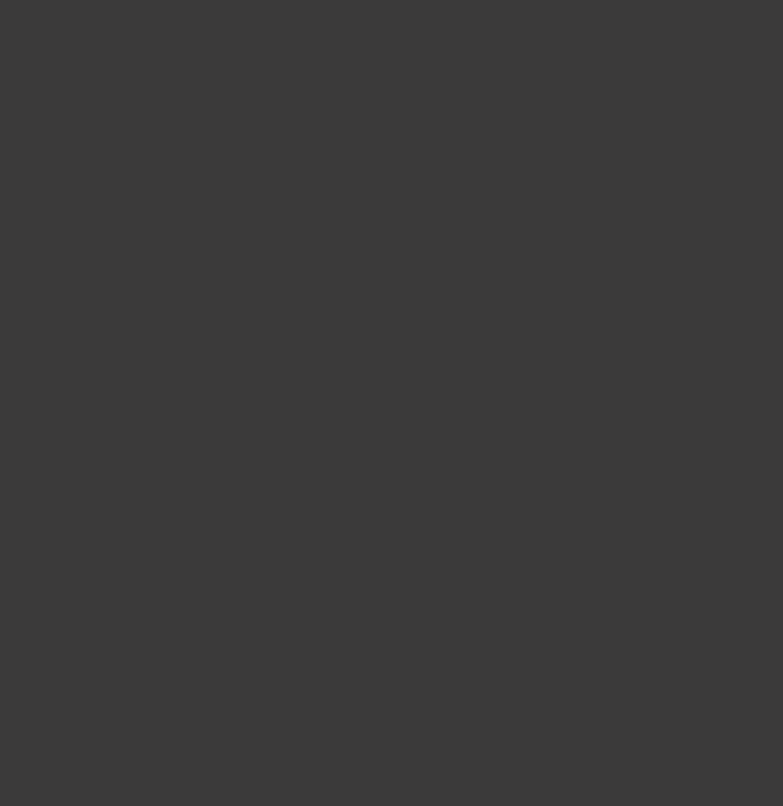
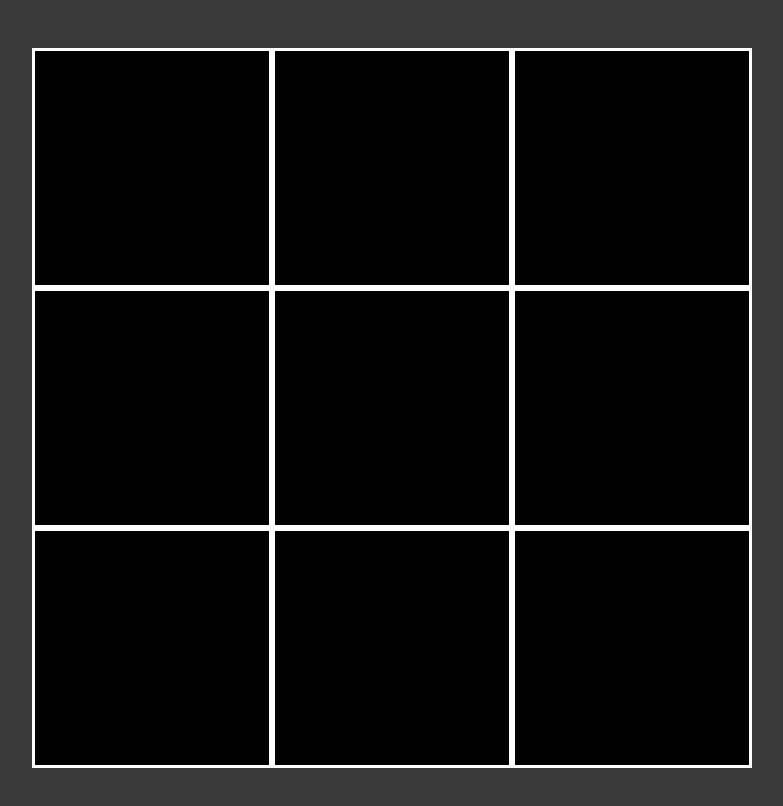
Before and after one commit to jaredaitken6/tic-tac-toe, a plain HTML site: page index.html in a window 1280 px wide. Shown: the whole page, without its empty margins (256-1039 px from the left). Drawn offline with Linux system fonts and the light colour scheme.

Commit message:
main gameplay finished

```diff
--- a/index.html
+++ b/index.html
@@ -8,6 +8,22 @@
     <script src="./script.js" defer></script>
 </head>
 <body>
-
+    <div id="gameBoard">
+        <!-- <div class="square-row">
+            <div id="square1" class="square"></div>
+            <div id="square2" class="square"></div>
+            <div id="square3" class="square"></div>
+        </div>
+        <div class="square-row">
+            <div id="square4" class="square"></div>
+            <div id="square5" class="square"></div>
+            <div id="square6" class="square"></div>
+        </div>
+        <div class="square-row">
+            <div id="square7" class="square"></div>
+            <div id="square8" class="square"></div>
+            <div id="square9" class="square"></div>
+        </div> -->
+    </div>
 </body>
 </html>
--- a/script.js
+++ b/script.js
@@ -1 +1,92 @@
-console.log('hi');
+// what are the different sections?
+/*
+there is a gameboard
+there are two players, each with their own symbol
+there are 9 separate spaces on the gameboard
+the two players take turns
+on a players turn, the player clicks one of the empty nine spots
+when the player clicks the spot, that players symbol gets put on the spot
+when a player has 3 of their symbols in a row, column or diagonally that player wins the game
+*/
+/*
+what has only one instance?
+    - game board
+what has more than one instance?
+    - players
+*/
+
+
+
+const setupGameBoard = (() => {
+    const gameBoardParent = document.querySelector('#gameBoard');
+    let squareCount = 0;
+
+    for (let i = 0; i < 3; i++) {
+        const childSquareRow = document.createElement('div');
+        childSquareRow.classList.add('square-row');
+        gameBoardParent.appendChild(childSquareRow);
+            for (let i = 0; i < 3; i++) {
+            squareCount++;
+            const childSquare = document.createElement('div');
+            childSquare.classList.add('square');
+            childSquare.id = 'square' + squareCount;
+            childSquare.textContent = '';
+            childSquareRow.appendChild(childSquare);
+        }
+    }
+})();
+
+
+function Player(title, symbol) {
+  this.title = title;
+  this.symbol = symbol;
+}
+
+let player1 = new Player('Player 1', 'X');
+let player2 = new Player('Player 2', 'O');
+
+/*
+player1 goes first
+*/
+
+console.log(document.querySelector('#square1').textContent);
+// When tile is clicked player2 places an O and player1 places an X
+// factory function
+// function gameplay() {
+//     const tileNullCount = gameBoardModule.filter(item => item === null).length;
+
+//     function playerTurn() {
+//         return tileNullCount % 2 === 0 ? 'player2' : 'player1';
+//     }
+
+//     console.log(playerTurn());
+// }
+
+// gameplay();
+
+const gameControls = (() => {
+    let squares = document.querySelectorAll('.square');
+
+
+
+    function addSymbol(e) {
+        const symbolArray = [...squares].map(element => element.textContent);
+        const blankSquaresCount = symbolArray.filter(item => item === '').length;
+
+            blankSquaresCount % 2 === 0 ? e.target.textContent = 'X' : e.target.textContent = 'O';
+
+
+        console.log(symbolArray);
+        console.log(blankSquaresCount);
+        console.log(e.target.textContent);
+    }
+
+    function clickSquare() {
+        squares.forEach(square => {
+            square.addEventListener('click', addSymbol);
+        });
+    }
+
+    clickSquare();
+
+})();
--- a/styles.css
+++ b/styles.css
@@ -1,3 +1,29 @@
 body {
     background-color: #3b3a3a;
+    display: flex;
+    height: 100dvh;
+    width: 100%;
+    align-items: center;
+    justify-content: center;
 }
+
+#gameBoard {
+    display: flex;
+    height: 90%;
+    aspect-ratio: 1;
+    align-items: stretch;
+    flex-direction: column;
+
+}
+
+.square-row {
+    flex: 1;
+    display: flex;
+    background-color: black;
+}
+
+.square {
+    flex: 1;
+    border: white 3px solid;
+    color: white;
+}
```
